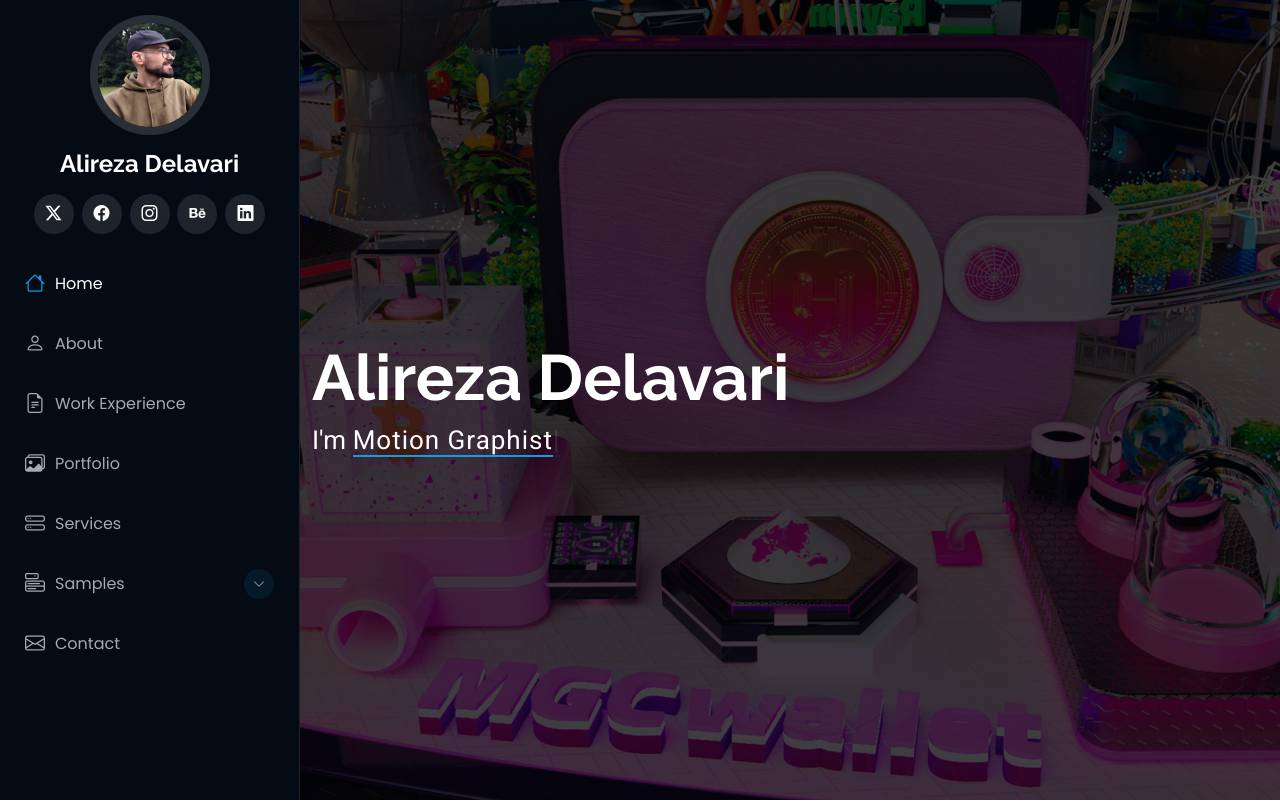
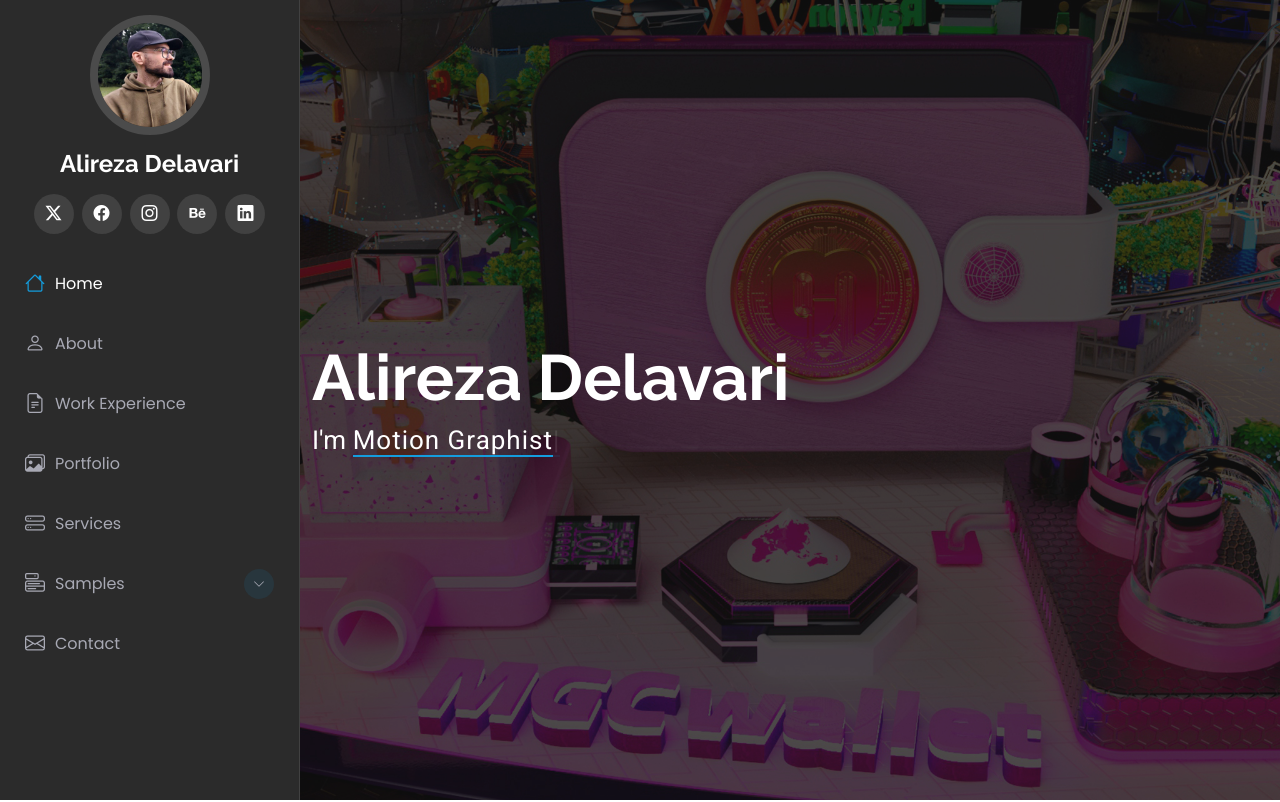
Before and after one commit to Alirezaportfolio/Alirezaportfolio.github.io, a plain HTML site: page index.html in a window 1280 px wide. Shown: the top 802 px of the page. Drawn offline with Linux system fonts and the light colour scheme.

Commit message:
Update main.css

```diff
--- a/assets/css/main.css
+++ b/assets/css/main.css
@@ -45,7 +45,7 @@
 }
 
 .dark-background {
-  --background-color: #040b14;
+  --background-color: #2b2b2b;
   --default-color: #ffffff;
   --heading-color: #ffffff;
   --surface-color: #151f2b;
```
